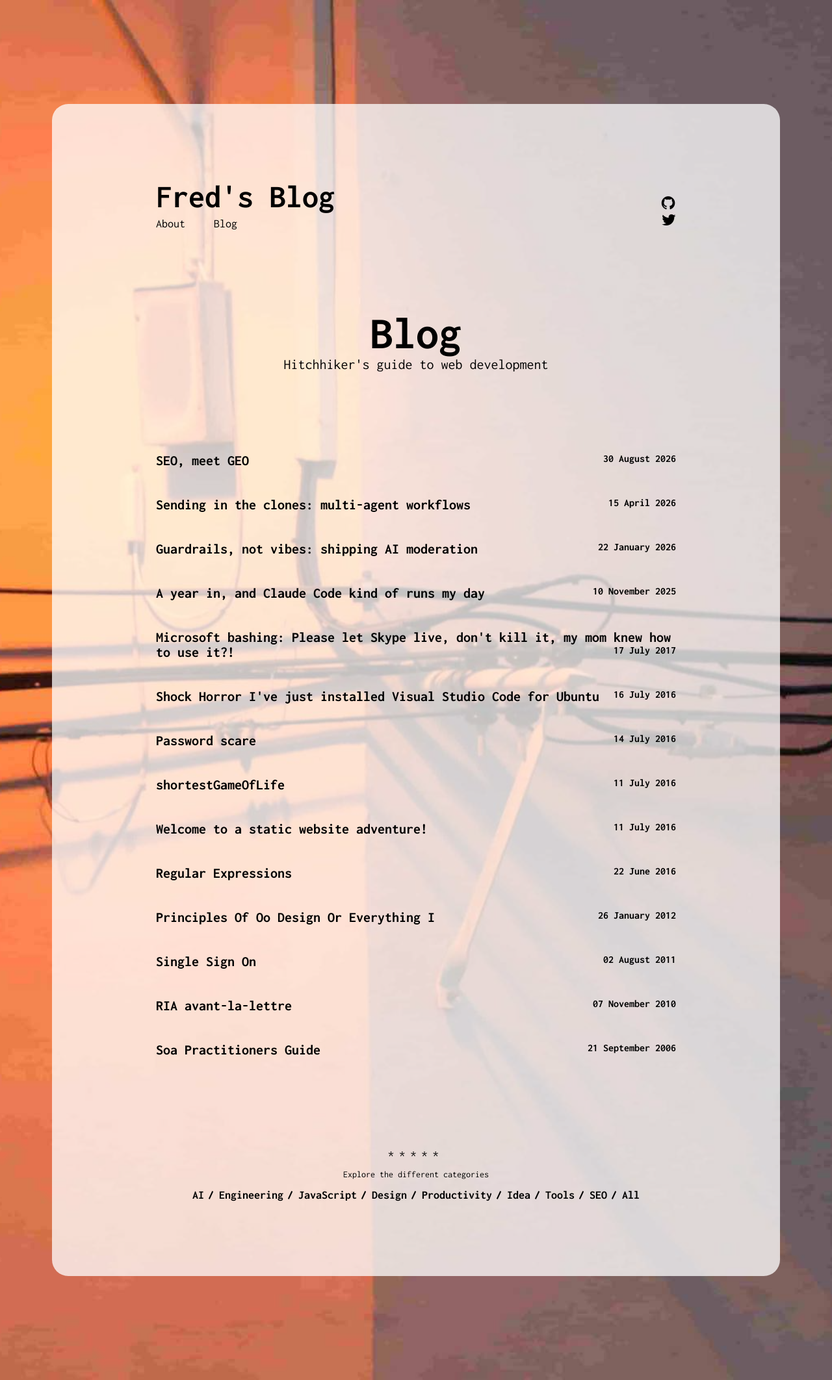
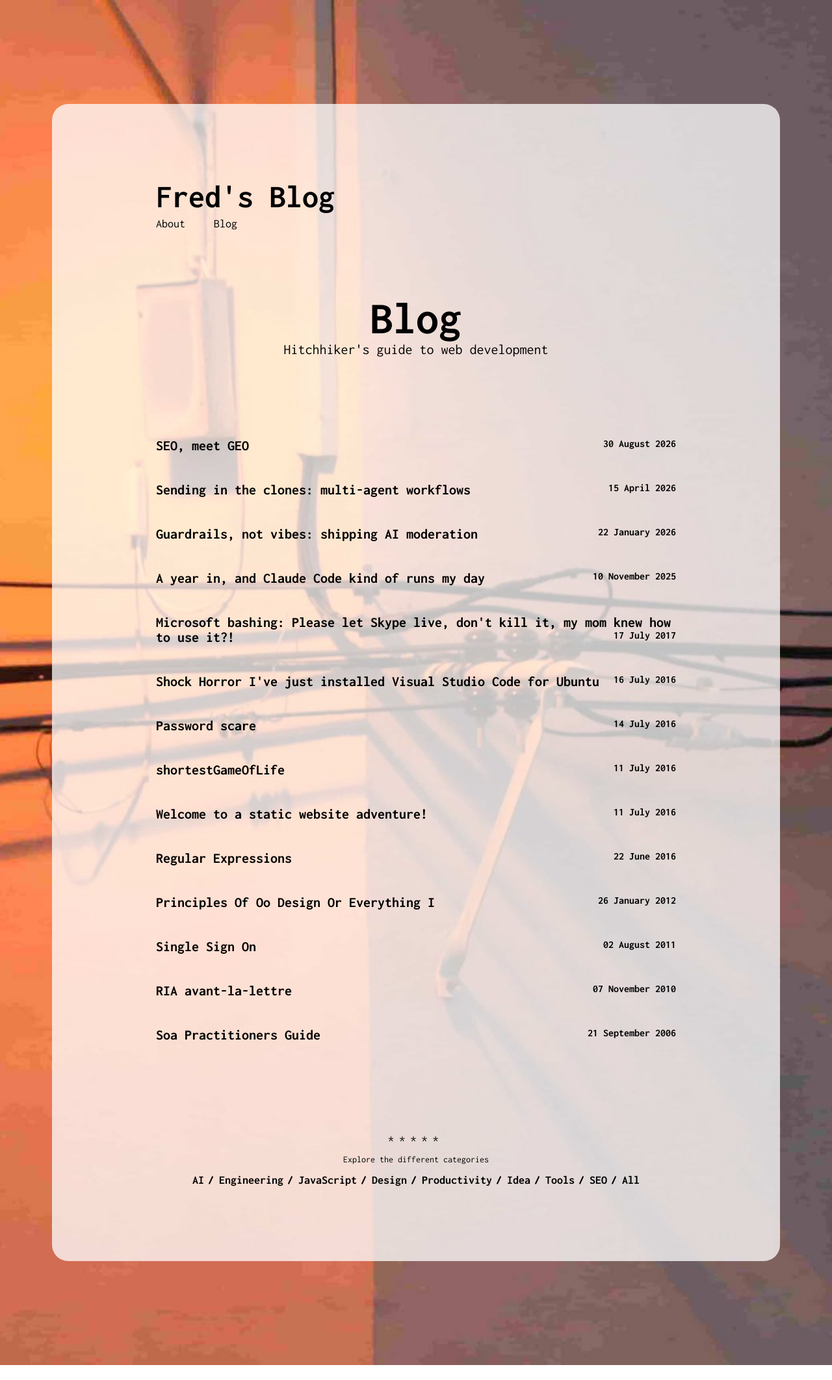
Before and after one commit to FredAGVdd/FredAGVdd.github.io, a Jekyll site: the page built from index.html, in a window 1280 px wide. Shown: the whole page at 65% size. Built offline with Jekyll 4.4.1, drawn with Linux system fonts in a browser that asks for light colours; after the commit the page ends 2101 px from its top, so only the background shows below that.

Commit message:
Remove social icons; fix card side padding at all widths (800-960px gap)

```diff
--- a/_includes/header.html
+++ b/_includes/header.html
@@ -7,18 +7,4 @@
             <li class="menu__entry"><a href="{{ '/' | prepend: site.baseurl }}">Blog</a></li>
         </ul>
     </div>
-
-    <ul class="social-links">
-        {% if site.author.github %}
-            <li class="social-links__item"><a href="https://github.com/{{ site.author.github }}" class="social-links__entry" target="_blank" rel="noopener" aria-label="GitHub">
-                <i class="fa fa-github" aria-hidden="true"></i>
-            </a></li>
-        {% endif %}
-
-        {% if site.author.twitter %}
-            <li class="social-links__item"><a href="https://twitter.com/{{ site.author.twitter }}" class="social-links__entry" target="_blank" rel="noopener" aria-label="Twitter">
-                <i class="fa fa-twitter" aria-hidden="true"></i>
-            </a></li>
-        {% endif %}
-    </ul>
 </header>
--- a/_sass/_default.scss
+++ b/_sass/_default.scss
@@ -15,8 +15,7 @@
     color: $iron;
     border-radius: 25px;
     margin: 10em 5em ;
-    padding-top: 1em;
-    padding-bottom: 1em;
+    padding: 1em 2.5em;
     background-color: rgba(255,255,255,0.75);
     /*background-color: $dorian;*/
     /* Workaround for some mobile browsers -- background image sizing*/
@@ -294,6 +293,7 @@
 
     body {
         margin: 1.5em 1.1em;   /* was 10em 5em — far less padding on mobile */
+        padding: 0.8em 1em;
     }
 
     .wrapper {
@@ -379,8 +379,7 @@
 @media (max-width: 480px) {
     body {
         margin: 0.7em 0.6em;
-        padding-top: 0.5em;
-        padding-bottom: 0.5em;
+        padding: 0.6em 0.8em;
     }
 
     .wrapper {
```
